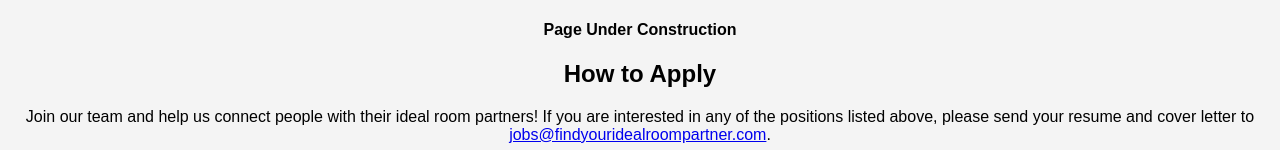
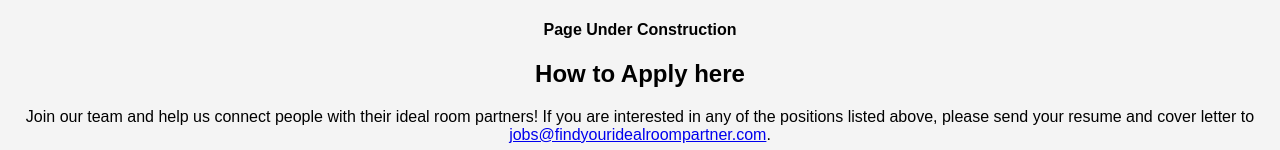
Before and after one commit to prasanjit-paul/RoomMate_Finder, a plain HTML site: page career.html in a window 1280 px wide. Shown: the part 263-413 px from the top of the page. Drawn offline with Linux system fonts and the light colour scheme.

Commit message:
Update career.html

```diff
--- a/career.html
+++ b/career.html
@@ -24,7 +24,7 @@
     <main>
         <h1>Career Opportunities</h1>
         <p><h4>Page Under Construction</h4></p>
-        <h2>How to Apply</h2>
+        <h2>How to Apply here</h2>
         <p>Join our team and help us connect people with their ideal room partners! If you are interested in any of the positions listed above, please send your resume and cover letter to <a href="mailto:jobs@findyouridealroompartner.com">jobs@findyouridealroompartner.com</a>.</p>
     </main>
     <footer>
```
